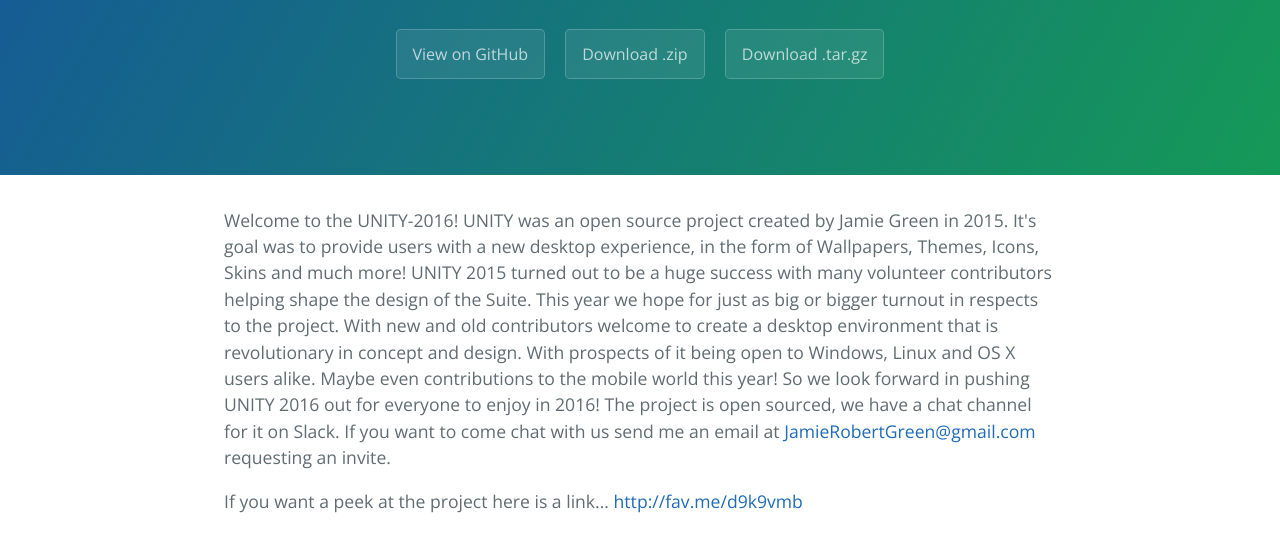
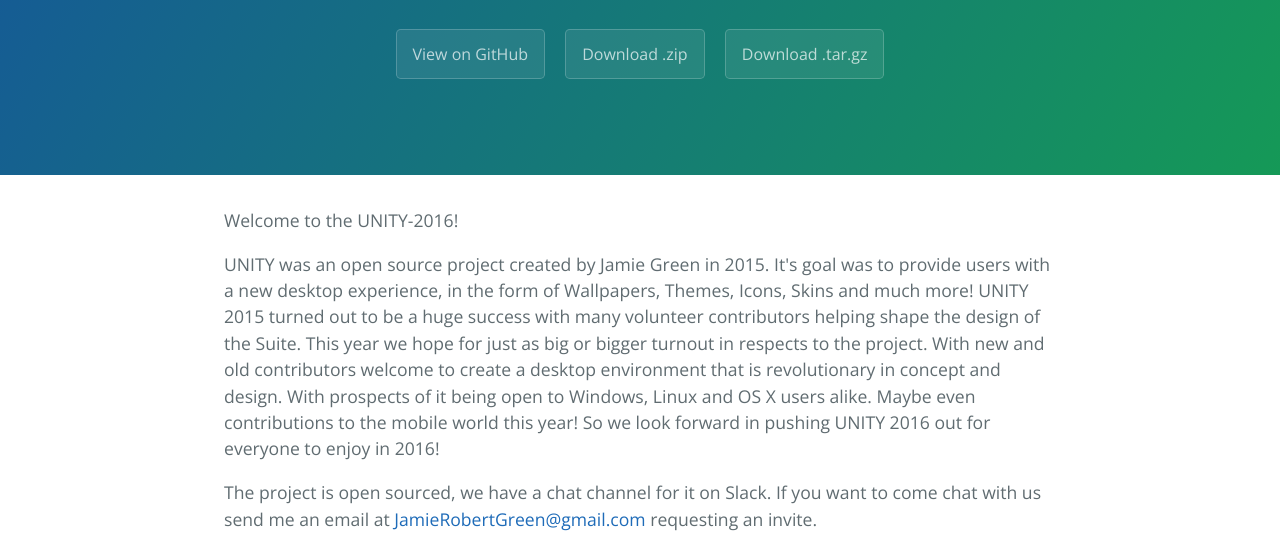
Before and after one commit to JamieGreen/UNITY-2016, a plain HTML site: page index.html in a window 1280 px wide. Shown: the part 208-745 px from the top of the page. Drawn offline with nearby package versions, Linux system fonts and the light colour scheme.

Commit message:
Update index.html

```diff
--- a/index.html
+++ b/index.html
@@ -19,17 +19,17 @@
     </section>
 
     <section class="main-content">
-      <p>Welcome to the UNITY-2016!
+      <p>Welcome to the UNITY-2016!</p>
 
-UNITY was an open source project created by Jamie Green in 2015.
+<p>UNITY was an open source project created by Jamie Green in 2015.
 
 It's goal was to provide users with a new desktop experience, in the form of Wallpapers, Themes, Icons, Skins and much more! UNITY 2015 turned out to be a huge success with many volunteer contributors helping shape the design of the Suite.
 
 This year we hope for just as big or bigger turnout in respects to the project. With new and old contributors welcome to create a desktop environment that is revolutionary in concept and design. With prospects of it being open to Windows, Linux and OS X users alike. Maybe even contributions to the mobile world this year!
 
-So we look forward in pushing UNITY 2016 out for everyone to enjoy in 2016!
+So we look forward in pushing UNITY 2016 out for everyone to enjoy in 2016!</p>
 
-The project is open sourced, we have a chat channel for it on Slack.
+<p>The project is open sourced, we have a chat channel for it on Slack.
 If you want to come chat with us send me an email at <a href="mailto:JamieRobertGreen@gmail.com">JamieRobertGreen@gmail.com</a> requesting an invite.</p>
 
 <p>If you want a peek at the project here is a link...
```
